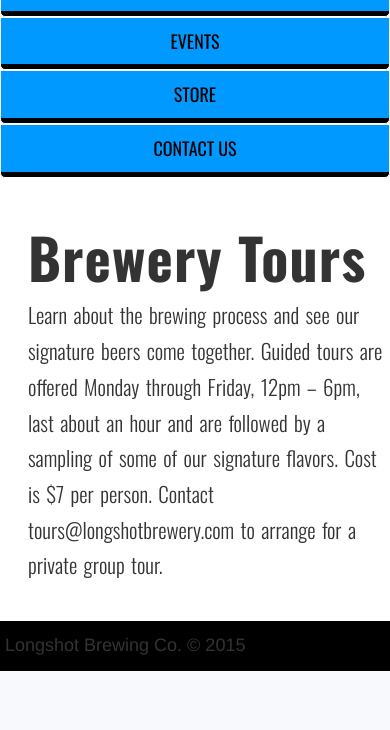
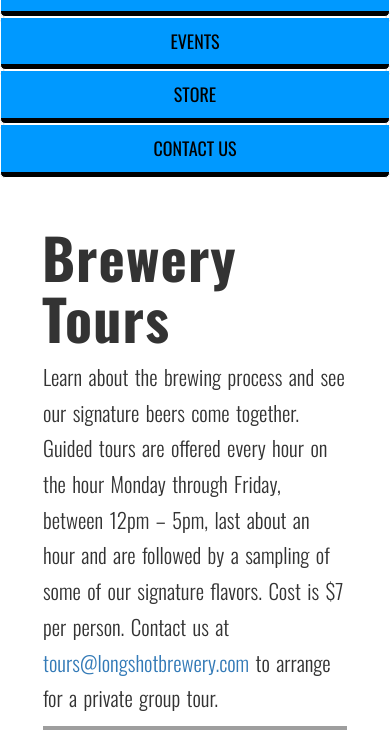
Before and after one commit to kylemochrie/LongshotBrewingCo, a PHP site: page /tours.php in a window 390 px wide. Shown: the part 430-1160 px from the top of the page. Before the commit the page ends 1101 px from the top, so only its background shows below. Run offline with PHP 8.4, Linux system fonts and the light colour scheme; some libraries are stand-ins or nearby versions; grey boxes are pictures that could not be loaded.

Commit message:
Formatting on Tours

```diff
--- a/about.php
+++ b/about.php
@@ -10,7 +10,8 @@
 
         <p>It all started on a farm in Kansas. After the great drought of 1933, Richard Hanson sold the family farm and
             moved east to Rochester in upstate, NY. After struggling for work he accepted an apprenticeship from his
-            uncle, Michael Hanson. Through his apprenticeship Richard learned everything he had to know about thebrewing
+            uncle, Michael Hanson. Through his apprenticeship Richard learned everything he had to know about the
+            brewing
             process and discovered a new passion. After Michael passed away of old age he left the brewery to Richard
             who
             then proceeded to expand distribution along the east coast and made the brewery more prosperous than his
--- a/css/style.css
+++ b/css/style.css
@@ -100,12 +100,9 @@ li > a:hover {
 
 #intro {
     background-color: white;
-    padding-left: 2em;
-    padding-top: 2em;
-    padding-bottom: 2em;
+    padding: 2em;
     font-family: 'Oswald', sans-serif;
     line-height: 1.7;
-    /*box-sizing: border-box;*/
 }
 
 form {
@@ -117,6 +114,14 @@ form {
     word-spacing: .10em;
     font-size: 1.5em;
     font-weight: lighter;
+}
+
+#intro h1 {
+    font-weight: bold;
+    font-size: 4em;
+    font-family: 'Oswald', sans-serif;
+    letter-spacing: .02em;
+    padding: 0 0.25em;
 }
 
 h1 {
--- a/tours.php
+++ b/tours.php
@@ -6,10 +6,17 @@
   <div class="container-fluid">
     <div class="row" id="intro">
       <h1>Brewery Tours</h1>
+
+      <div class="col-md-6">
         <p>Learn about the brewing process and see our signature beers come together.
-            Guided tours are offered Monday through Friday, 12pm – 6pm, last about an hour and are followed by a sampling of some of our signature flavors.
-            Cost is $7 per person.  Contact tours@longshotbrewery.com to arrange for a private group tour.
+          Guided tours are offered every hour on the hour Monday through Friday, between 12pm – 5pm, last about an hour
+          and are followed by a sampling of some of our signature flavors. Cost is $7 per person. Contact us at
+          <a href="mailto:tours@longshotbrewery.com">tours@longshotbrewery.com</a> to arrange for a private group tour.
         </p>
+      </div>
+      <div class="col-md-6">
+        <img class="img-responsive" src="img/pint-pour.jpg" alt="Pouring a Pint">
+      </div>
     </div>
   </div>
   <?php include "footer.html"; ?>
```
